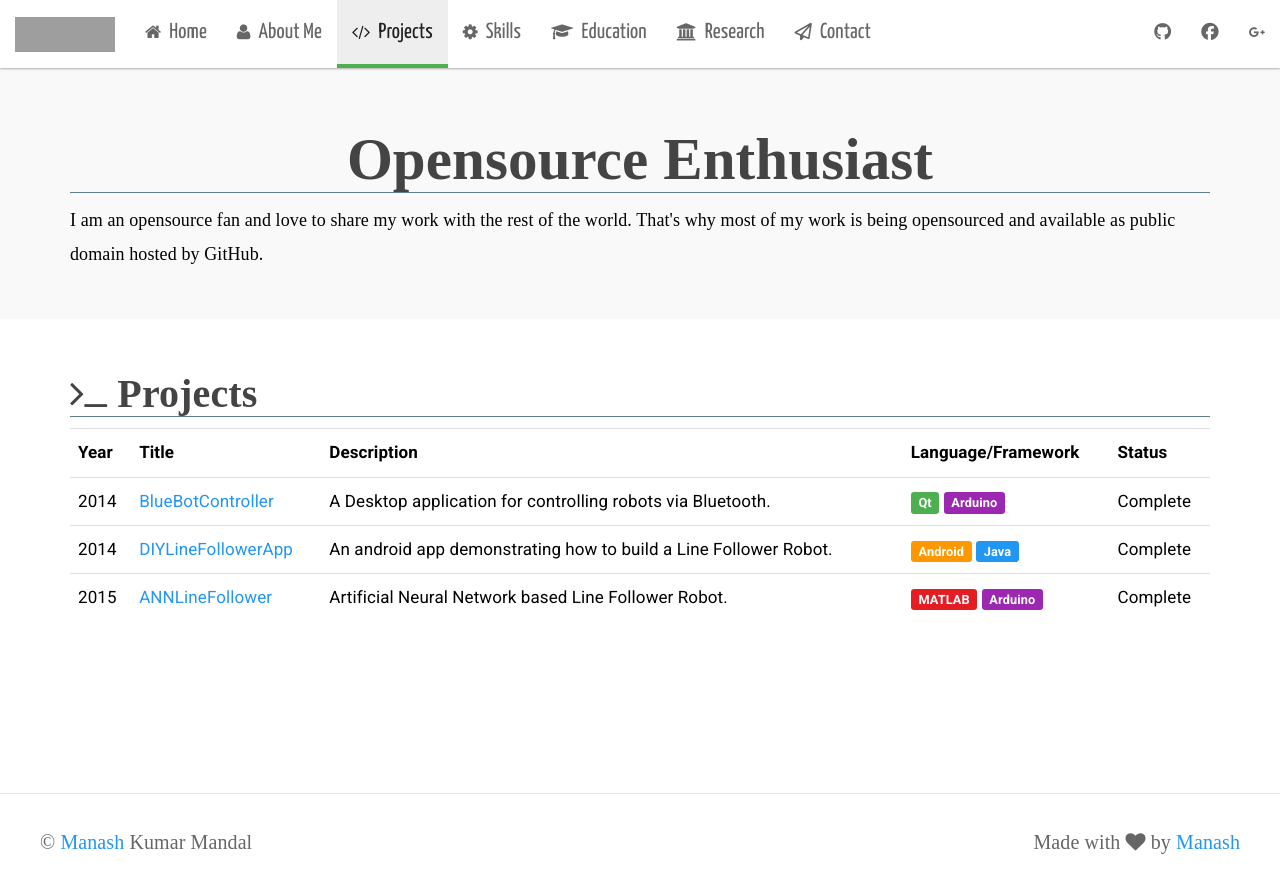
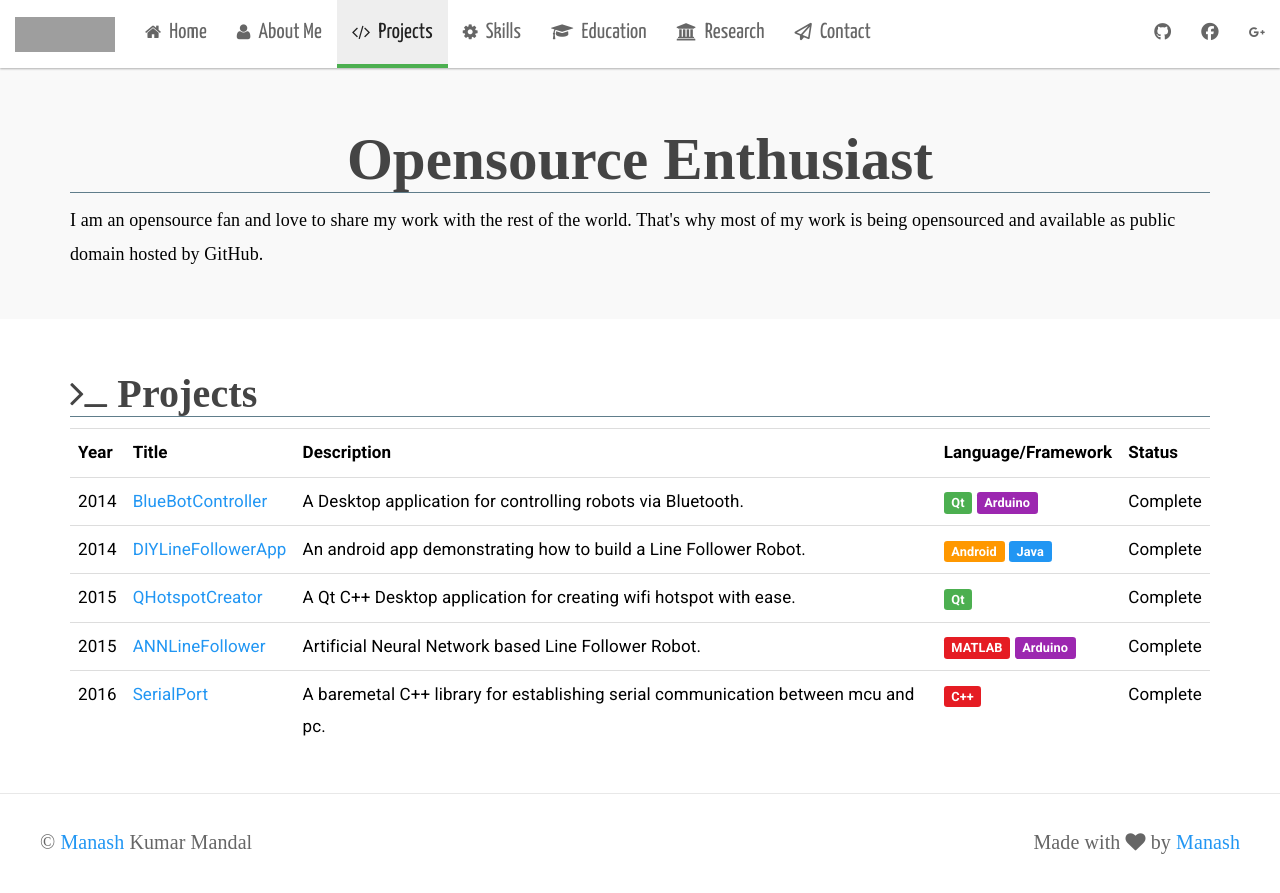
Before and after one commit to manashmandal/manashmandal.github.io, a Jekyll site: the page built from projects.html, in a window 1280 px wide. Shown: the top 893 px of the page. Built offline with Jekyll 4.4.1, drawn with Linux system fonts in a browser that asks for light colours; nearby versions of some CDN libraries; some web fonts are replaced; grey boxes are pictures that could not be loaded.

Commit message:
new project

```diff
--- a/projects.html
+++ b/projects.html
@@ -5,7 +5,7 @@ permalink: /projects
 
 <div class="jumbotron">
     <div class="container">
-        <h1 class="big_title_underline text-center">Opensource Enthusiast</h1>
+        <h1 class="big_title_underline text-center"><strong>Opensource Enthusiast</strong></h1>
         <div class="para-graph">
             I am an opensource fan and love to share my work with the rest of the world. That's why most of my work is being opensourced and available as public domain hosted by GitHub.
         </div>
@@ -42,10 +42,26 @@ permalink: /projects
 
         <tr>
             <td>2015</td>
+            <td><a href="https://github.com/manashmndl/QHotspotCreator" target="_blank">QHotspotCreator</a> </td>
+            <td>A Qt C++ Desktop application for creating wifi hotspot with ease.</td>
+            <td><span class="label label-success">Qt</span> </td>
+            <td>Complete</td>
+        </tr>
+
+        <tr>
+            <td>2015</td>
             <td><a href="https://github.com/manashmndl/PDANNLineFollower" target="_blank">ANNLineFollower</a> </td>
             <td>Artificial Neural Network based Line Follower Robot.</td>
             <td><span class="label label-danger">MATLAB</span> <span class="label label-info">Arduino</span> </td>
             <td>Complete</td>
         </tr>
+
+        <tr>
+            <td>2016</td>
+            <td><a href="https://github.com/manashmndl/SerialPort" target="_blank">SerialPort</a> </td>
+            <td>A baremetal C++ library for establishing serial communication between mcu and pc.</td>
+            <td><span class="label label-danger">C++</span> </td>
+            <td>Complete</td>
+        </tr>
     </table>
 </div>
```
